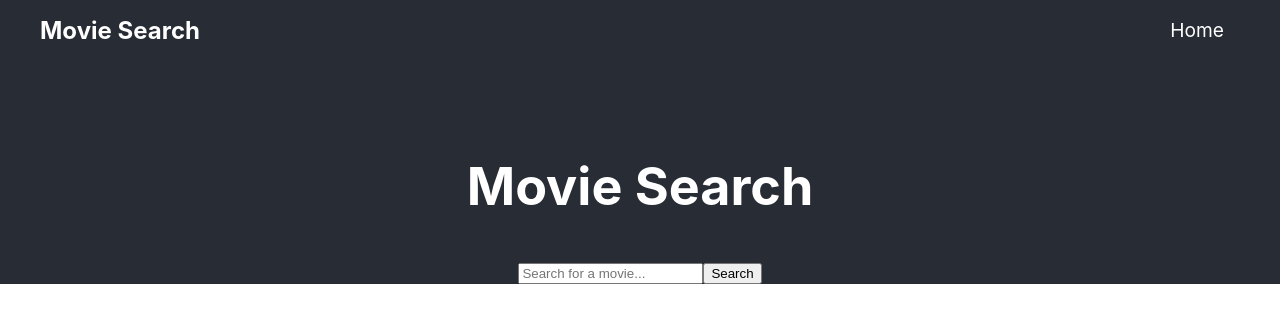
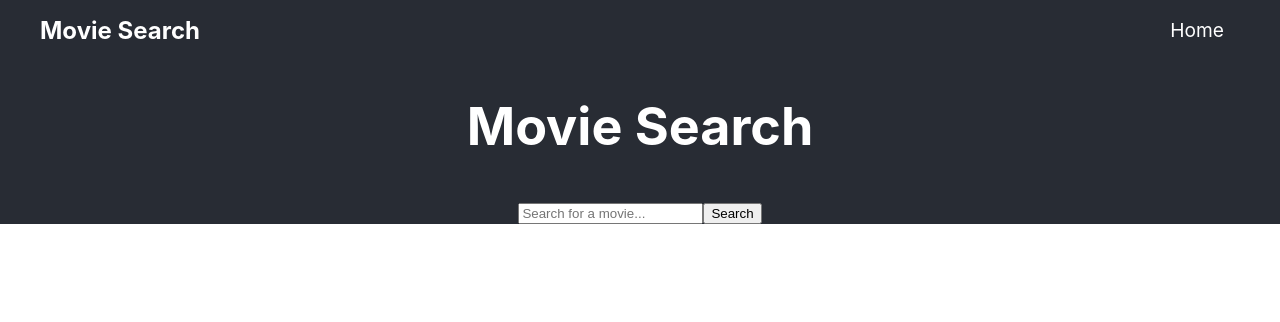
Before and after one commit to abodkhe1/moviesearch, a React (Vite) app: page / in a window 1280 px wide. Shown: the top 322 px of the page. Built offline with nearby package versions, Linux system fonts and the light colour scheme.

Commit message:
update app css

```diff
--- a/src/App.css
+++ b/src/App.css
@@ -16,7 +16,7 @@ body {
   justify-content: center;
   font-size: calc(10px + 2vmin);
   color: white;
-  padding-top: 60px; /* Add padding to account for the navbar */
+  padding-top: -50px !important; /* Add padding to account for the navbar */
 }
 
 .movies {
```
